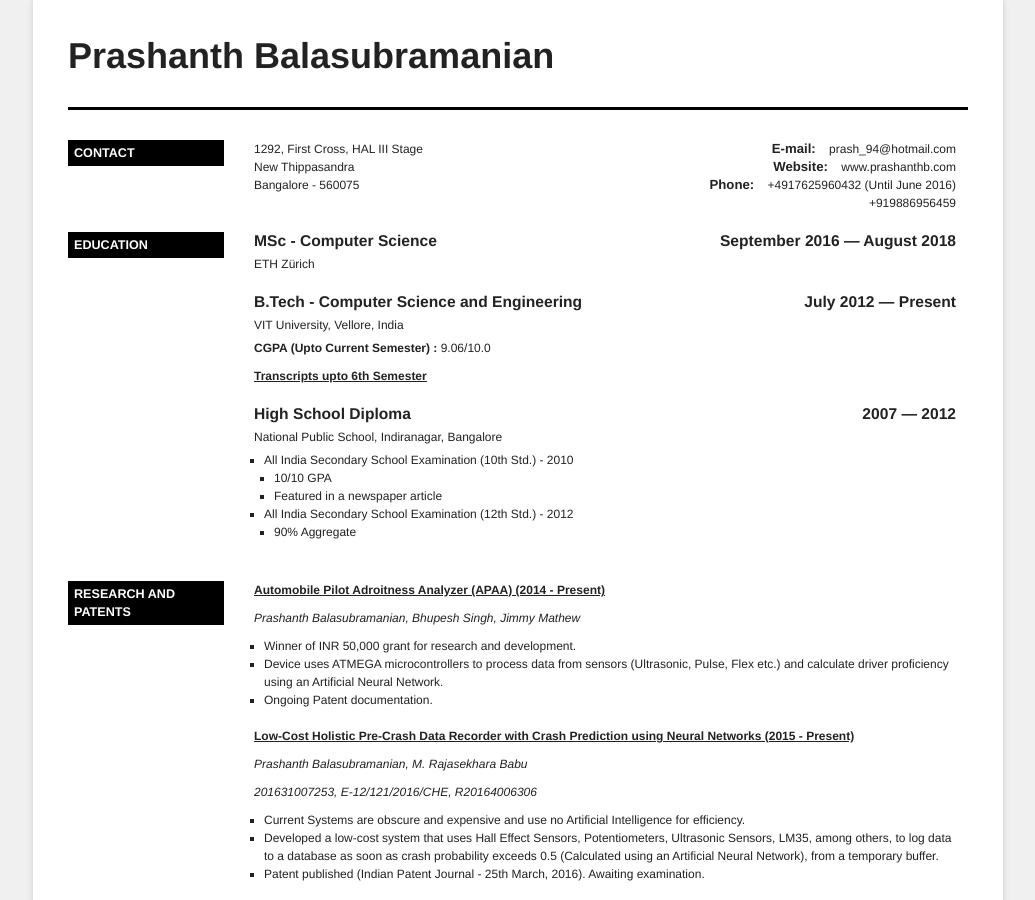
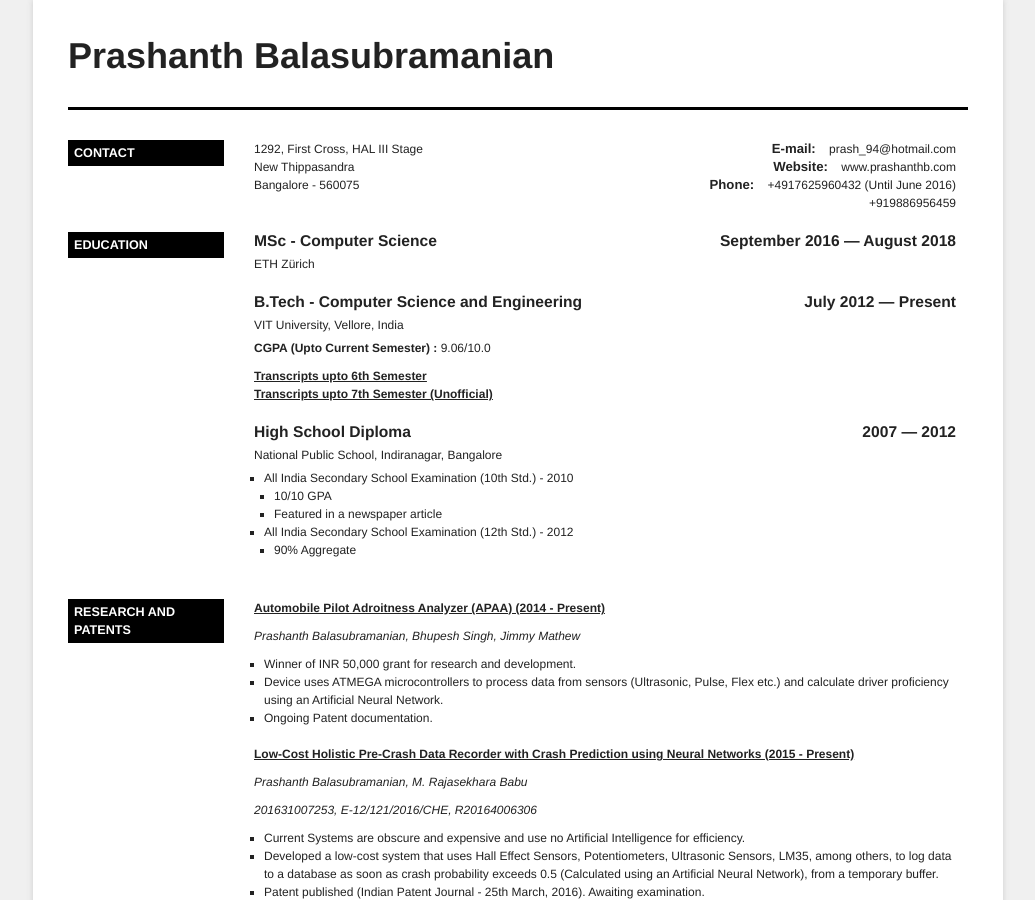
Before and after one commit to prashb94/prashb94.github.io, a Jekyll site: the page cv.html, which Jekyll copies as it is, in a window 1280 px wide and 900 px high. Shown: the whole window, without its empty margins (122-1157 px from the left). Built offline with Jekyll 4.4.1, drawn with Linux system fonts in a browser that asks for light colours.

Commit message:
Added unofficial transcripts

```diff
--- a/cv.html
+++ b/cv.html
@@ -243,6 +243,7 @@
 							<div class="clear"> </div>
 							<span class="school">VIT University, Vellore, India</span><div class="info"><p><span><b>CGPA (Upto Current Semester) : </b>9.06/10.0</span></p></div><span class="clear"> </span>
 							<a href="Transcripts.pdf"><u><b>Transcripts upto 6th Semester</b></u></a>
+							<p><a href="AcademicHistory.doc"><u><b>Transcripts upto 7th Semester (Unofficial)</b></u></a></p>
 							</div>
 
 						<div class="item">
```
Also changed, not shown: 1 other file.
